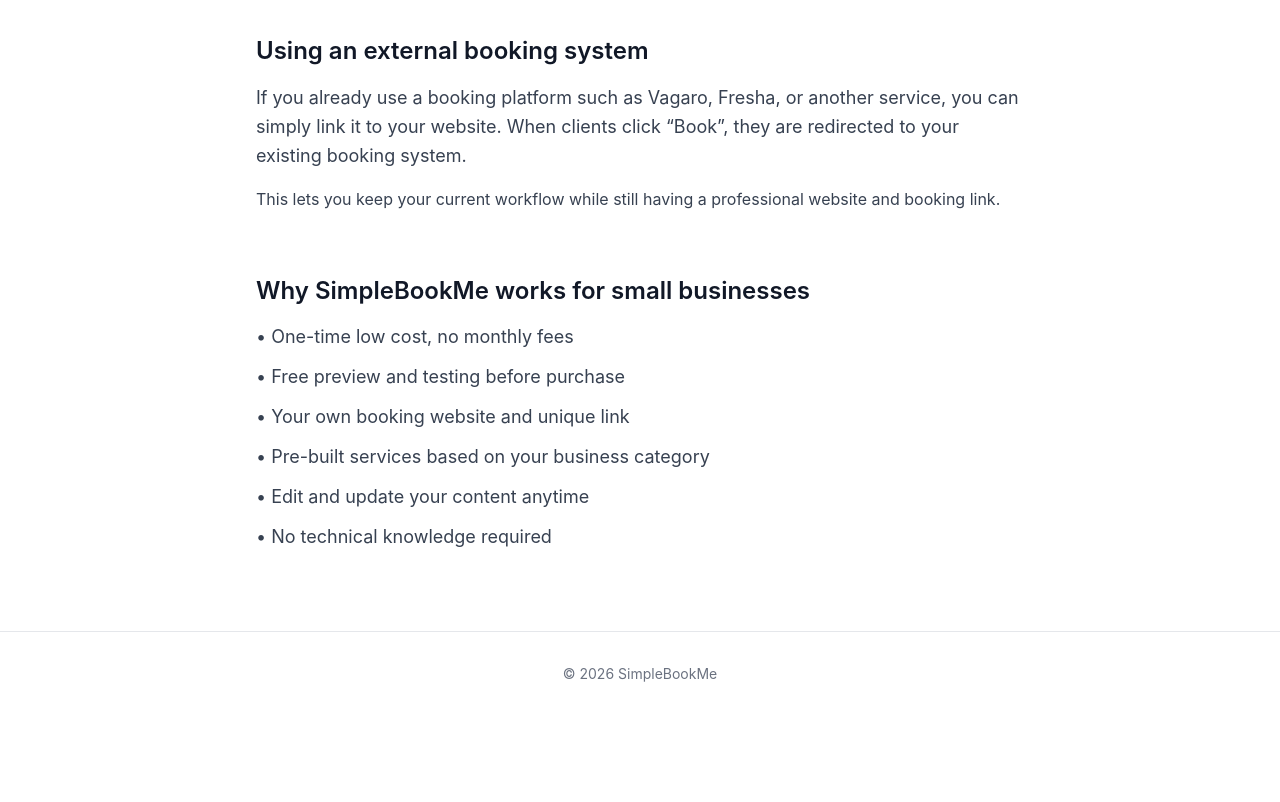
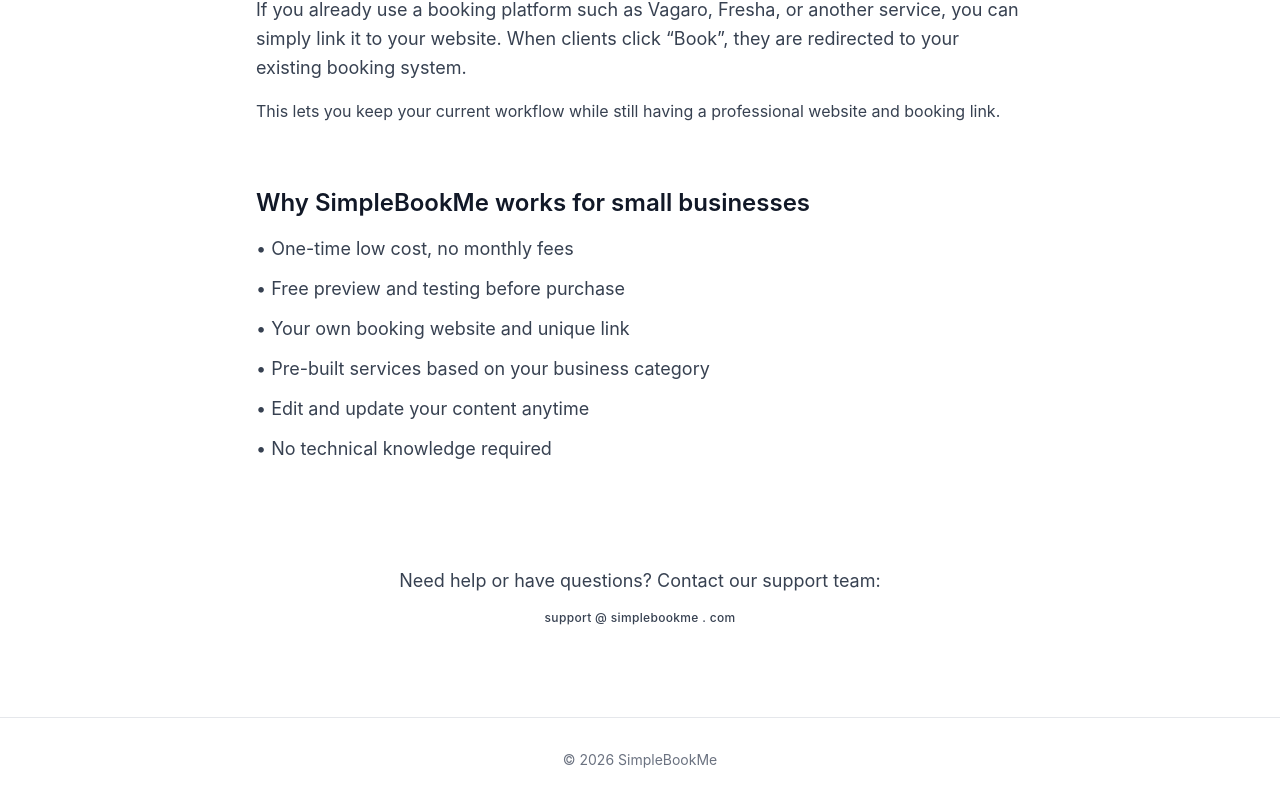
Before and after one commit to ramfardi/bookingpage, a Next.js app: page /about in a window 1280 px wide. Shown: the part 926-1728 px from the top of the page. Before the commit the page ends 1642 px from the top, so only its background shows below. Built offline with nearby package versions, Linux system fonts and the light colour scheme.

Commit message:
adding support email

```diff
--- a/app/about/page.tsx
+++ b/app/about/page.tsx
@@ -1,5 +1,4 @@
 "use client";
-
 
 import { useEffect, useState } from "react";
 import { getCustomerConfigFromHost } from "@/app/lib/getCustomer";
@@ -32,16 +31,17 @@
      ===================================================== */
   if (mode === "sales") {
     return (
-      <main className="min-h-screen w-full bg-white">
+      <main className="w-full bg-white">
         {/* HERO */}
-        <section className="py-28 px-6 text-center bg-gradient-to-b from-indigo-50 to-white">
+        <section className="pt-16 pb-10 md:pt-20 md:pb-14 px-6 text-center bg-gradient-to-b from-indigo-50 to-white">
           <div className="max-w-3xl mx-auto">
             <h1 className="text-4xl md:text-5xl font-extrabold tracking-tight text-gray-900">
               About SimpleBookMe
             </h1>
 
             <p className="mt-6 text-lg text-gray-600">
-              A simple, affordable way for independent professionals to accept bookings online.
+              A simple, affordable way for independent professionals to accept
+              bookings online.
             </p>
           </div>
         </section>
@@ -57,9 +57,9 @@
 
               <p className="text-lg text-gray-700 leading-relaxed">
                 SimpleBookMe helps small businesses and independent professionals
-                create a clean booking website without subscriptions, complex tools,
-                or technical setup. You get a single booking link that you can share
-                with clients and update anytime.
+                create a clean booking website without subscriptions, complex
+                tools, or technical setup. You get a single booking link that you
+                can share with clients and update anytime.
               </p>
             </div>
 
@@ -78,8 +78,8 @@
               </p>
 
               <p className="mt-4 text-gray-700">
-                This approach keeps things simple, avoids forcing clients to create
-                accounts, and works well for businesses that prefer direct
+                This approach keeps things simple, avoids forcing clients to
+                create accounts, and works well for businesses that prefer direct
                 communication.
               </p>
             </div>
@@ -93,8 +93,8 @@
               <p className="text-lg text-gray-700 leading-relaxed">
                 If you already use a booking platform such as Vagaro, Fresha, or
                 another service, you can simply link it to your website. When
-                clients click “Book”, they are redirected to your existing booking
-                system.
+                clients click “Book”, they are redirected to your existing
+                booking system.
               </p>
 
               <p className="mt-4 text-gray-700">
@@ -117,6 +117,25 @@
                 <li>• Edit and update your content anytime</li>
                 <li>• No technical knowledge required</li>
               </ul>
+            </div>
+
+            {/* SUPPORT */}
+            <div className="pt-10 text-center">
+              <p className="text-lg text-gray-700 mb-3">
+                Need help or have questions? Contact our support team:
+              </p>
+
+              <a
+                href="mailto:support@simplebookme.com"
+                aria-label="Email SimpleBookMe support"
+                className="inline-flex justify-center"
+              >
+                <img
+                  src="/images/support-email.svg"
+                  alt="Support email"
+                  className="h-6"
+                />
+              </a>
             </div>
           </div>
         </section>
```
Also changed, not shown: public/images/support-email.svg (added).
